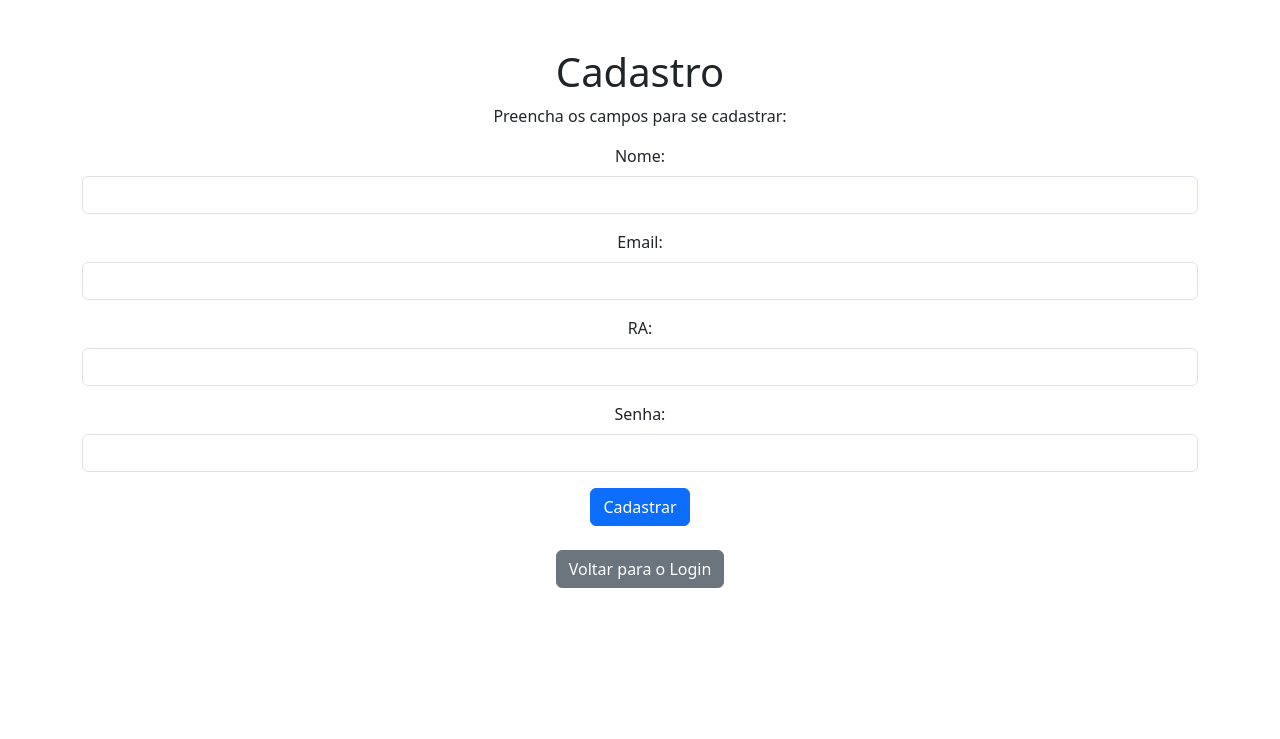
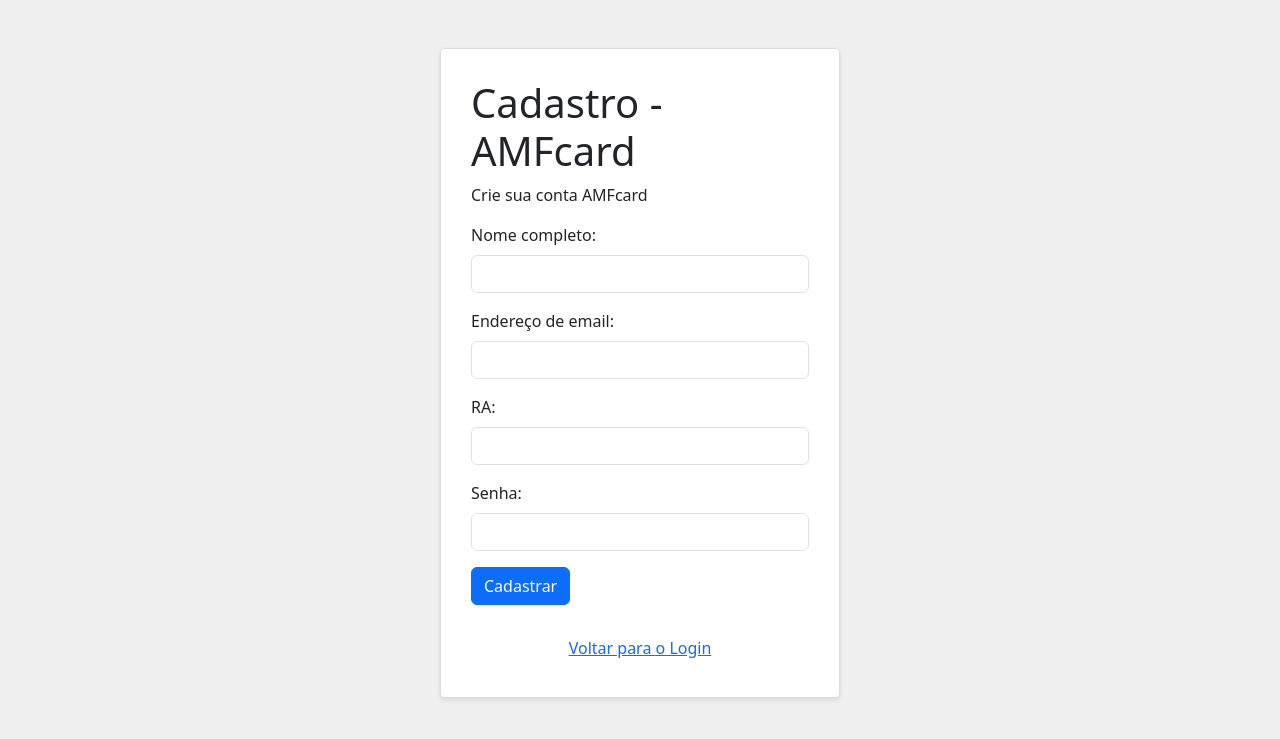
Before and after one commit to matheus-berger/amf_card, a Flask app: page /cadastro in a window 1280 px wide. Shown: the top 739 px of the page. Run offline with Flask 3, Linux system fonts and the light colour scheme.

Commit message:
Testes e melhoramento dos tamplates  Changes to be committed: 	new file:   static/css/styles.css 	new file:   static/img/capa_index.jpg 	modified:   templates/cadastro.html 	modified:   templates/index.html 	modified:   templates/login.html

```diff
--- a/templates/cadastro.html
+++ b/templates/cadastro.html
@@ -5,38 +5,62 @@
   <meta name="viewport" content="width=device-width, initial-scale=1.0">
   <title>Cadastro - AMFcard</title>
   <link href="https://cdn.jsdelivr.net/npm/bootstrap@5.3.0-alpha3/dist/css/bootstrap.min.css" rel="stylesheet">
+  <style>
+    body {
+      background-color: #f0f0f0; /* Light gray background */
+    }
+    .cadastro-form {
+      max-width: 400px;
+      margin: auto;
+      padding: 30px;
+      border: 1px solid #ddd;
+      border-radius: 4px;
+      background-color: #fff; /* White form background */
+      box-shadow: 0 2px 5px rgba(0, 0, 0, 0.1); /* Subtle shadow */
+    }
+  </style>
 </head>
 <body>
-    <div class="container text-center mt-5">
-        <h1>Cadastro</h1>
-        <p>Preencha os campos para se cadastrar:</p>
+  <div class="container mt-5">
+    <div class="row justify-content-center">
+      <div class="col-md-6 col-sm-12">
+        <div class="cadastro-form">
+          <h1>Cadastro - AMFcard</h1>
+          <p>Crie sua conta AMFcard</p>
+
           <form method="POST">
             <div class="mb-3">
-                <label for="nome" class="form-label">Nome:</label>
+              <label for="nome" class="form-label">Nome completo:</label>
               <input type="text" id="nome" name="nome" class="form-control" required>
             </div>
+
             <div class="mb-3">
-                <label for="email" class="form-label">Email:</label>
+              <label for="email" class="form-label">Endereço de email:</label>
               <input type="email" id="email" name="email" class="form-control" required>
             </div>
+
             <div class="mb-3">
               <label for="ra" class="form-label">RA:</label>
               <input type="text" id="ra" name="ra" class="form-control" required>
             </div>
+
             <div class="mb-3">
               <label for="senha" class="form-label">Senha:</label>
               <input type="password" id="senha" name="senha" class="form-control" required>
             </div>
-            <button type="submit" class="btn btn-primary">Cadastrar</button>
+
+            <button type="submit" class="btn btn-primary btn-block">Cadastrar</button>
           </form>
 
-        <!-- Mostrar mensagem de erro ou sucesso -->
           {% if mensagem %}
             <p style="color: red;">{{ mensagem }}</p>
           {% endif %}
 
-        <div class="mt-4">
-            <a href="{{ url_for('login') }}" class="btn btn-secondary">Voltar para o Login</a>
+          <div class="mt-4 text-center">
+            <a href="{{ url_for('login') }}" class="btn btn-link">Voltar para o Login</a>
+          </div>
+        </div>
+      </div>
     </div>
   </div>
 </body>
```
Also changed, not shown: static/css/styles.css (added, +29 -0 lines), templates/index.html (+12 -4 lines), templates/login.html (+27 -7 lines), static/img/capa_index.jpg (added). Lines whose indentation alone changed are shown as unchanged.
